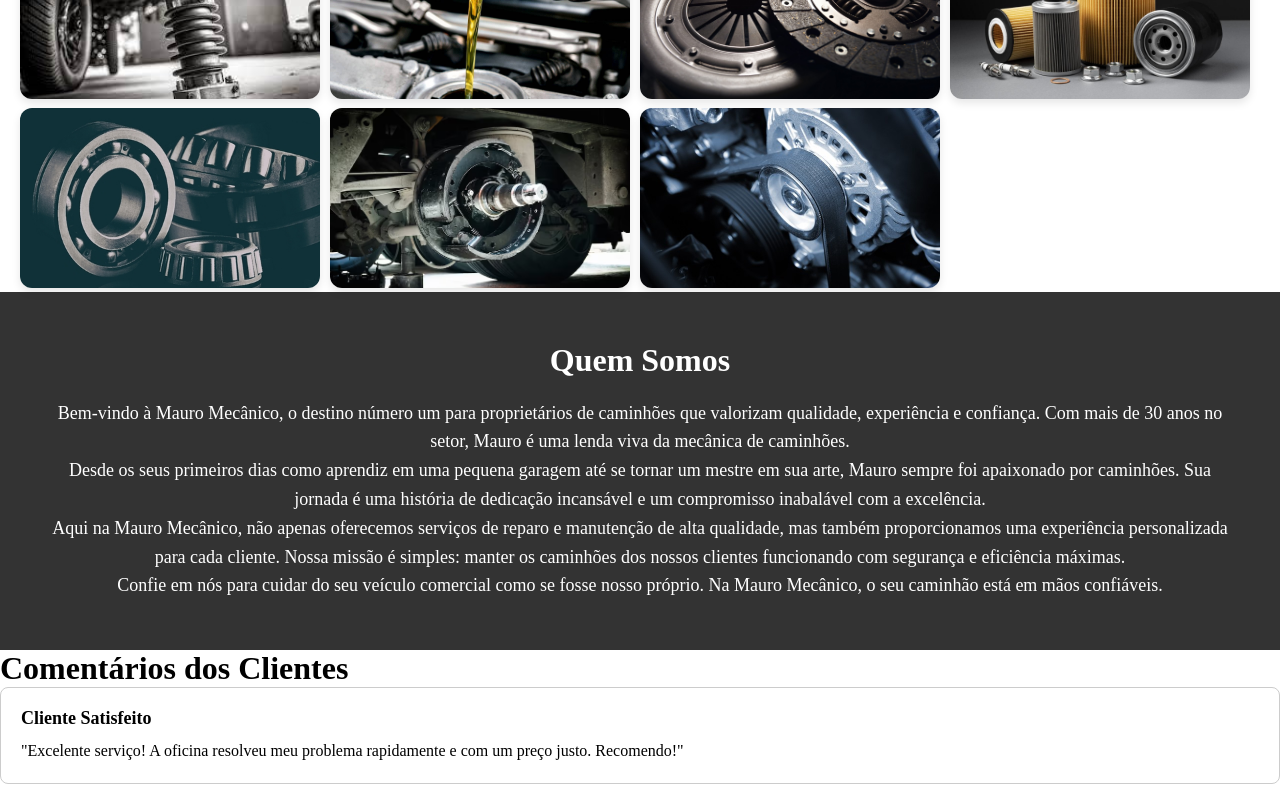
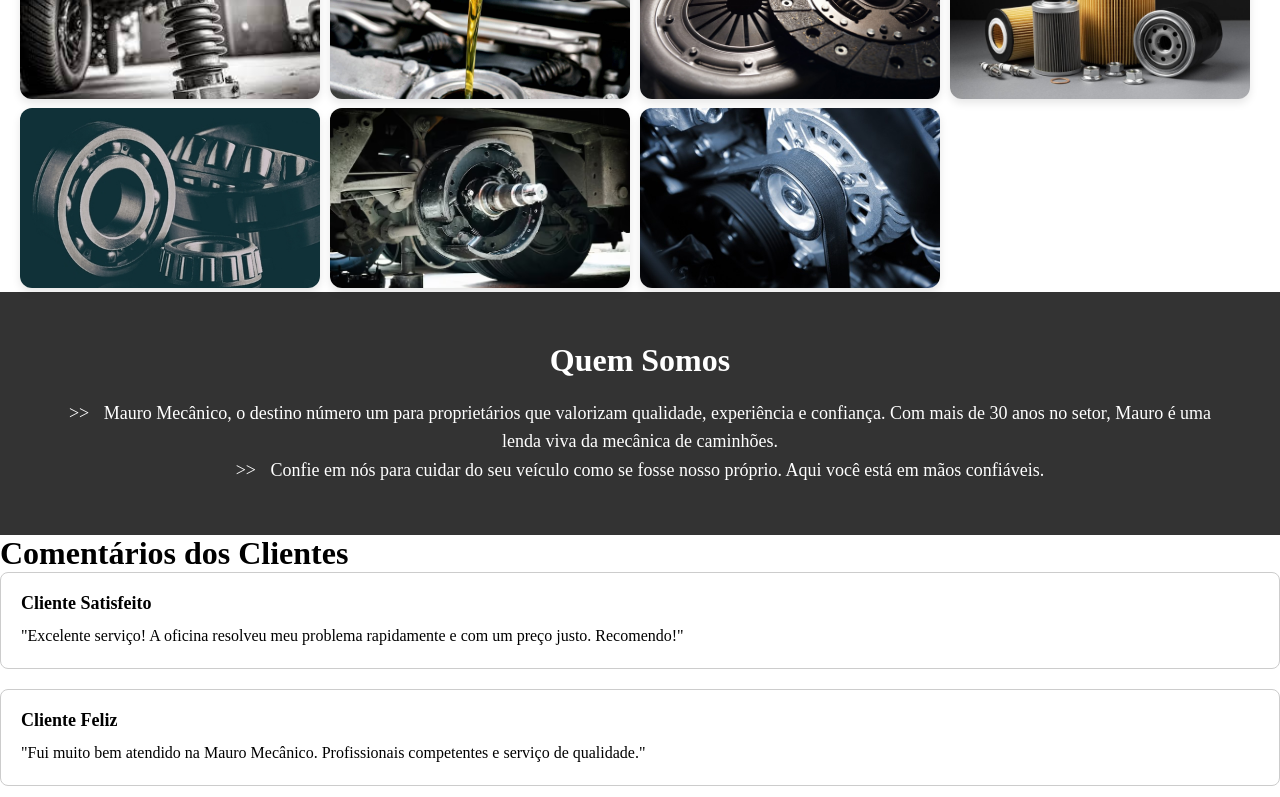
Before and after one commit to lucascarneiro88/Site_Oficina_Mecanica, a React (Vite) app: page / in a window 1280 px wide. Shown: the part 1193-1990 px from the top of the page. Built offline with nearby package versions, Linux system fonts and the light colour scheme.

Commit message:
adicionada uma div com a classe container-paragrafos

```diff
--- a/src/Components/AboutUsComponents/AboutUs.jsx
+++ b/src/Components/AboutUsComponents/AboutUs.jsx
@@ -4,29 +4,15 @@ import "./aboutUs.css";
 function AboutUs() {
   return (
     <div className="about-us" id="about">
-      <h2>Quem Somos</h2>
-      <p>
-        Bem-vindo à Mauro Mecânico, o destino número um para proprietários de
-        caminhões que valorizam qualidade, experiência e confiança. Com mais de
-        30 anos no setor, Mauro é uma lenda viva da mecânica de caminhões.
-      </p>
-      <p>
-        Desde os seus primeiros dias como aprendiz em uma pequena garagem até se
-        tornar um mestre em sua arte, Mauro sempre foi apaixonado por caminhões.
-        Sua jornada é uma história de dedicação incansável e um compromisso
-        inabalável com a excelência.
-      </p>
-      <p>
-        Aqui na Mauro Mecânico, não apenas oferecemos serviços de reparo e
-        manutenção de alta qualidade, mas também proporcionamos uma experiência
-        personalizada para cada cliente. Nossa missão é simples: manter os
-        caminhões dos nossos clientes funcionando com segurança e eficiência
-        máximas.
-      </p>
-      <p>
-        Confie em nós para cuidar do seu veículo comercial como se fosse nosso
-        próprio. Na Mauro Mecânico, o seu caminhão está em mãos confiáveis.
-      </p>
+     <div className="container-paragrafos">
+     <h2>Quem Somos</h2>
+        <p>
+           Mauro Mecânico, o destino número um para proprietários que valorizam qualidade, experiência e confiança. Com mais de 30 anos no setor, Mauro é uma lenda viva da mecânica de caminhões.
+        </p>
+        <p>
+           Confie em nós para cuidar do seu veículo  como se fosse nosso próprio. Aqui você está em mãos confiáveis.
+        </p>
+      </div>
     </div>
   );
 }
```
